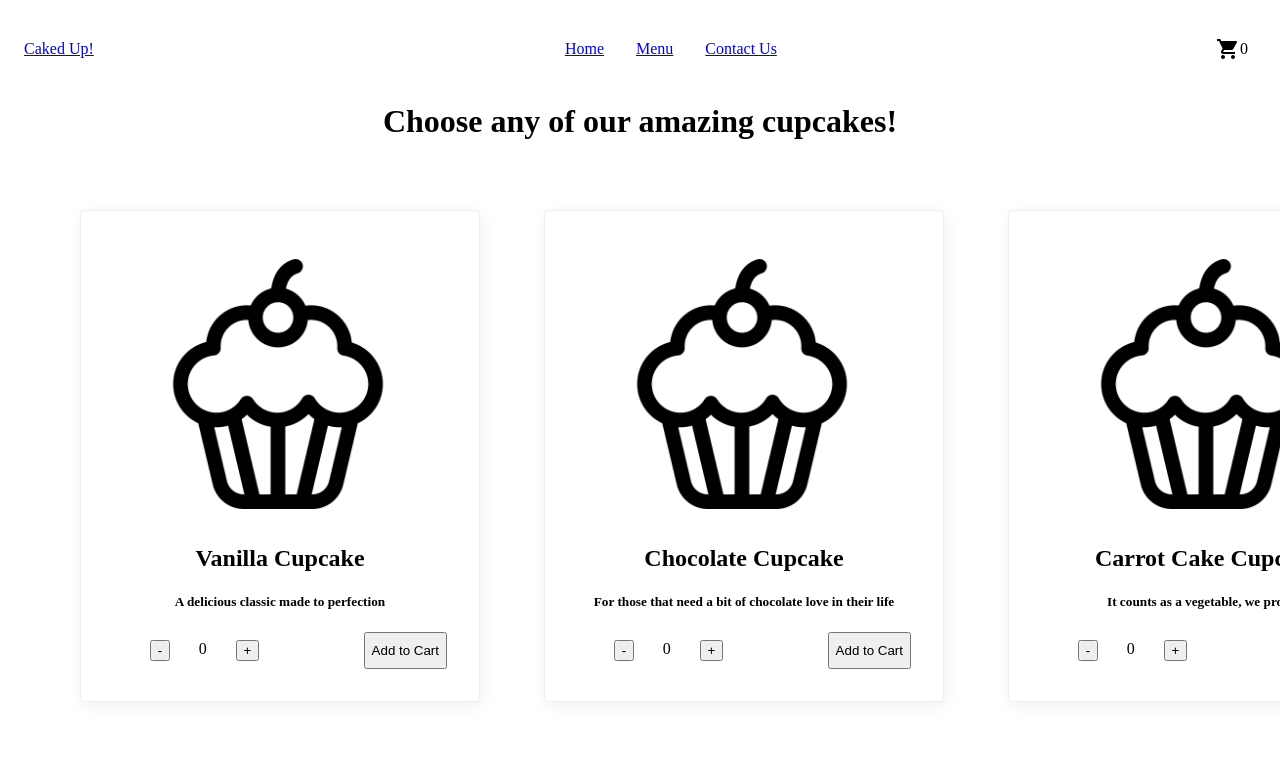
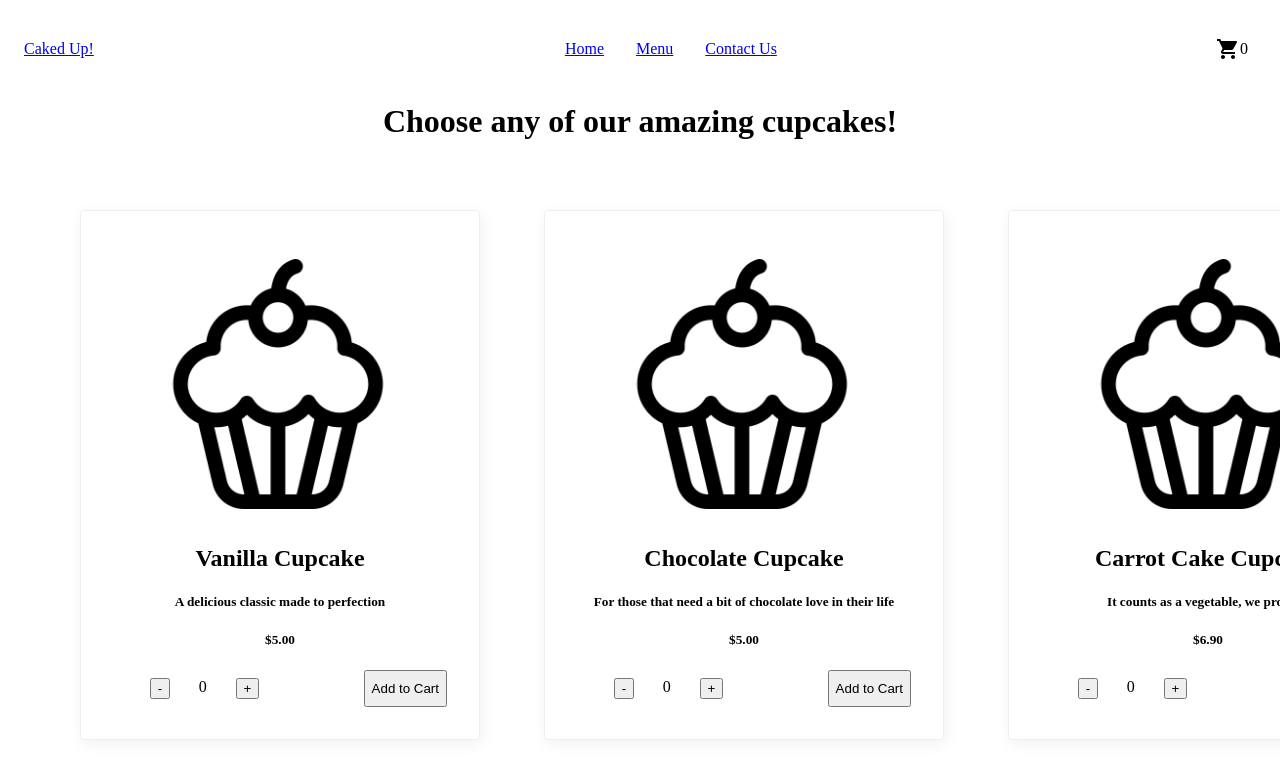
Before and after one commit to jjrog16/odin_shopping-cart, a React (Create React App) app in the folder shopping-cart/: page /menu in a window 1280 px wide. Shown: the top 778 px of the page. Built offline with nearby package versions, Linux system fonts and the light colour scheme; the HTML template or start-up script is replaced by a standard one.

Commit message:
Shopping Cart now keeps count of total number of items added to shopping cart

```diff
--- a/shopping-cart/src/App.js
+++ b/shopping-cart/src/App.js
@@ -15,6 +15,7 @@ function App() {
       imgAlt: "vanilla cupcake",
       title: "Vanilla Cupcake",
       desc: "A delicious classic made to perfection",
+      price: Number(5.0).toFixed(2),
       cupcakeCount: 0,
     },
     {
@@ -23,6 +24,7 @@ function App() {
       imgAlt: "chocolate cupcake",
       title: "Chocolate Cupcake",
       desc: "For those that need a bit of chocolate love in their life",
+      price: Number(5.0).toFixed(2),
       cupcakeCount: 0,
     },
     {
@@ -31,11 +33,12 @@ function App() {
       imgAlt: "carrot cake cupcake",
       title: "Carrot Cake Cupcake",
       desc: "It counts as a vegetable, we promise",
+      price: Number(6.9).toFixed(2),
       cupcakeCount: 0,
     },
   ]);
 
-  function increment(id) {
+  function incrementCupcakeCount(id) {
     setCupcakes(() => {
       return cupcakes.map((item) => {
         if (item.id === id) {
@@ -46,7 +49,7 @@ function App() {
     });
   }
 
-  function decrement(id) {
+  function decrementCupcakeCount(id) {
     setCupcakes(() => {
       return cupcakes.map((item) => {
         if (item.id === id) {
@@ -61,10 +64,18 @@ function App() {
     });
   }
 
+  const [shoppingCart, setShoppingCart] = useState([]);
+
+  function addToCart(order) {
+    setShoppingCart(() => {
+      return [...shoppingCart, order];
+    });
+  }
+
   return (
     <>
       <BrowserRouter>
-        <NavBar />
+        <NavBar cart={shoppingCart} />
         <Routes>
           <Route path="/" element={<Home />} />
           <Route
@@ -72,8 +83,9 @@ function App() {
             element={
               <Menu
                 cupcakes={cupcakes}
-                increaseOrderCount={increment}
-                decreaseOrderCount={decrement}
+                increaseOrderCount={incrementCupcakeCount}
+                decreaseOrderCount={decrementCupcakeCount}
+                addToCart={addToCart}
               />
             }
           />
--- a/shopping-cart/src/components/CardItem.js
+++ b/shopping-cart/src/components/CardItem.js
@@ -3,10 +3,6 @@ import "../styles/CardItem.css";
 
 function CardItem(props) {
   const { cupcakes } = props;
-
-  function addToCart() {
-    console.log(cupcakes);
-  }
 
   return (
     <>
@@ -21,6 +17,7 @@ function CardItem(props) {
         <div className="cards-item-info">
           <h2 className="cards-item-title">{cupcakes.title}</h2>
           <h5 className="cards-item-text">{cupcakes.desc}</h5>
+          <h5 className="cards-item-price">{`$${cupcakes.price}`}</h5>
         </div>
         <div className="add-to-cart-container">
           <div className="add-to-cart-count-wrapper">
@@ -42,7 +39,10 @@ function CardItem(props) {
               </button>
             </div>
           </div>
-          <button className="add-to-cart" onClick={addToCart}>
+          <button
+            className="add-to-cart"
+            onClick={() => props.addToCart(cupcakes)}
+          >
             Add to Cart
           </button>
         </div>
--- a/shopping-cart/src/components/Cards.js
+++ b/shopping-cart/src/components/Cards.js
@@ -16,6 +16,7 @@ function Cards(props) {
                   cupcakes={cupcake}
                   increaseOrderCount={props.increaseOrderCount}
                   decreaseOrderCount={props.decreaseOrderCount}
+                  addToCart={props.addToCart}
                 />
               );
             })}
--- a/shopping-cart/src/components/NavBar.js
+++ b/shopping-cart/src/components/NavBar.js
@@ -3,8 +3,29 @@ import { Link } from "react-router-dom";
 import "../styles/NavBar.css";
 import ShoppingCartIcon from "@mui/icons-material/ShoppingCart";
 
-function NavBar() {
-  const [cartCount, setCartCount] = useState(0);
+function NavBar(props) {
+  const cartCount = () => {
+    switch (props.cart.length) {
+      case 0:
+        // Return an object with cupcakeCount otherwise reduce will
+        // return a number, which does not have the cupcakeCount property
+        return { cupcakeCount: 0 };
+
+      case 1:
+        // Returns the object so that cupcakeCount can be called
+        return props.cart[0];
+
+      default:
+        return props.cart.reduce((previousValue, currentValue) => {
+          // Return an object with cupcakeCount otherwise reduce will
+          // return a number, which does not have the cupcakeCount property
+          return {
+            cupcakeCount:
+              previousValue.cupcakeCount + currentValue.cupcakeCount,
+          };
+        });
+    }
+  };
 
   return (
     <>
@@ -32,7 +53,7 @@ function NavBar() {
           </ul>
           <div className="shopping-cart">
             <ShoppingCartIcon />
-            <p>{cartCount}</p>
+            <p>{cartCount().cupcakeCount}</p>
           </div>
         </div>
       </nav>
--- a/shopping-cart/src/components/pages/Menu.js
+++ b/shopping-cart/src/components/pages/Menu.js
@@ -8,6 +8,7 @@ function Menu(props) {
         cupcakes={props.cupcakes}
         increaseOrderCount={props.increaseOrderCount}
         decreaseOrderCount={props.decreaseOrderCount}
+        addToCart={props.addToCart}
       />
     </>
   );
--- a/shopping-cart/src/styles/CardItem.css
+++ b/shopping-cart/src/styles/CardItem.css
@@ -29,6 +29,10 @@
   text-align: center;
 }
 
+.cards-item-price {
+  text-align: center;
+}
+
 .add-to-cart-container {
   display: flex;
   justify-content: space-between;
```
Also changed, not shown: shopping-cart/src/components/pages/ShoppingCart.js (added).
